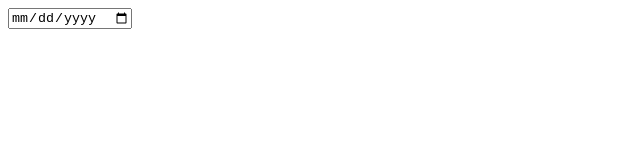
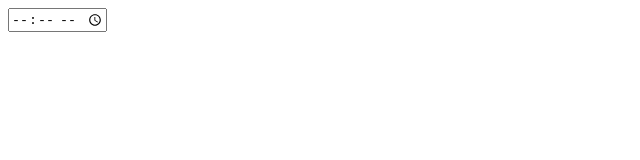
Before and after one commit to ajaysuwalka/demo-site, a plain HTML site: page index.html in a window 1280 px wide. Shown: the whole page, without its empty margins (0-640 px from the left). Drawn offline with Linux system fonts and the light colour scheme.

Commit message:
Update index.html

```diff
--- a/index.html
+++ b/index.html
@@ -2,6 +2,6 @@
 <html>
 <body>
 
-<input type="date" />
+<input type="time" />
 </body>
 </html>
```
